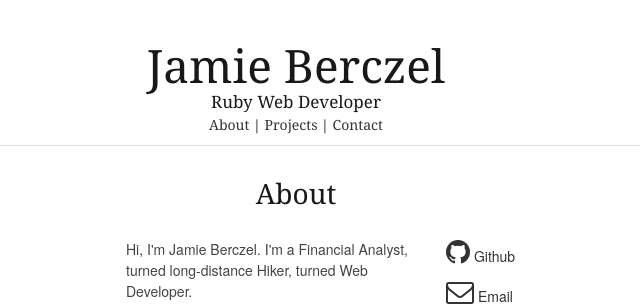
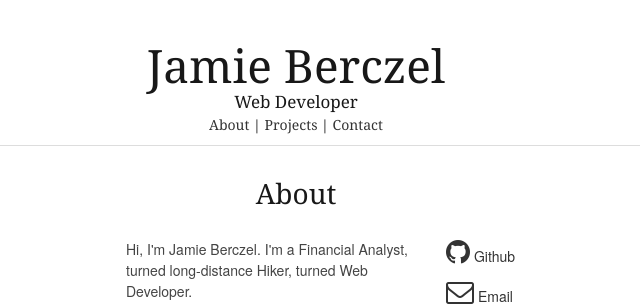
Before and after one commit to Jberczel/jberczel.github.io, a Jekyll site: the page built from index.html, in a window 1280 px wide. Shown: the top 306 px of the page, without its empty margins (344-984 px from the left). Built offline with Jekyll 4.4.1, drawn with Linux system fonts in a browser that asks for light colours; nearby versions of some CDN libraries; Markdown is read by kramdown in place of the engine named in the settings.

Commit message:
add new project

```diff
--- a/_includes/portfolio/header.html
+++ b/_includes/portfolio/header.html
@@ -1,6 +1,6 @@
 <div class="sixteen columns header">
   <h1 class="remove-bottom">Jamie Berczel</h1>
-  <h5>Ruby Web Developer</h5>
+  <h5>Web Developer</h5>
   <h6 id="toplinks">
     <a href="#" id="about_link"> About</a> |
     <a href="#" id="projects_link"> Projects</a> |
--- a/_includes/portfolio/projects.html
+++ b/_includes/portfolio/projects.html
@@ -4,10 +4,17 @@
 
   <!-- SLIDER -->
   <ul id="slider" class="bxslider">
+    <li><img src="/assets/wmata.png" title="DC Metro"></li>
     <li><img src="/assets/agf_portfolio.png" title="AGF Search"></li>
     <li><img src="/assets/blindee_portfolio.png"  title="Blindee" /></li>
     <li><img src="/assets/atjindo_portfolio.png"  title="AT Jindo" /></li>
   </ul>
+
+  <!-- DC METRO  -->
+  <div class="one-third column projects">
+    <p><a href="http://dc-metro.herokuapp.com"><strong>DC Metro</strong> </a>- A web app that tracks arrival times for the Washington DC metro system. Train data pulled using AJAX requests to the Wmata API. Front-end built with Facebook's ReactJS library/framework. </p>
+    <p>Ruby/Rails, ReactJS, Bourbon/Neat, Wmata API. <a href="https://github.com/Jberczel/react-rails-wmata">Github</a></p>
+  </div>
 
   <!-- ACOUSTIC GUITAR FORUM -->
   <div class="one-third column projects">
```
Also changed, not shown: assets/wmata.png (added).
